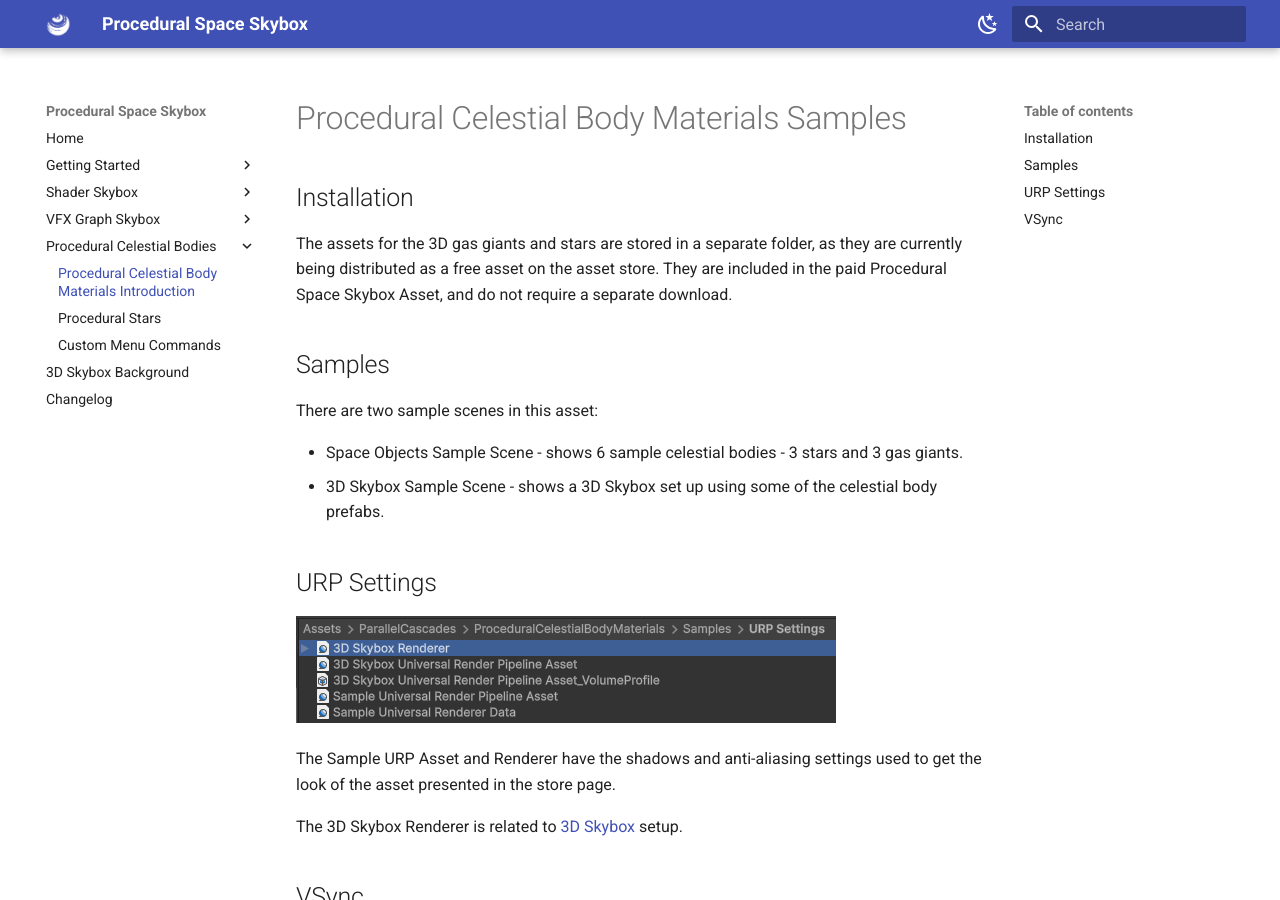
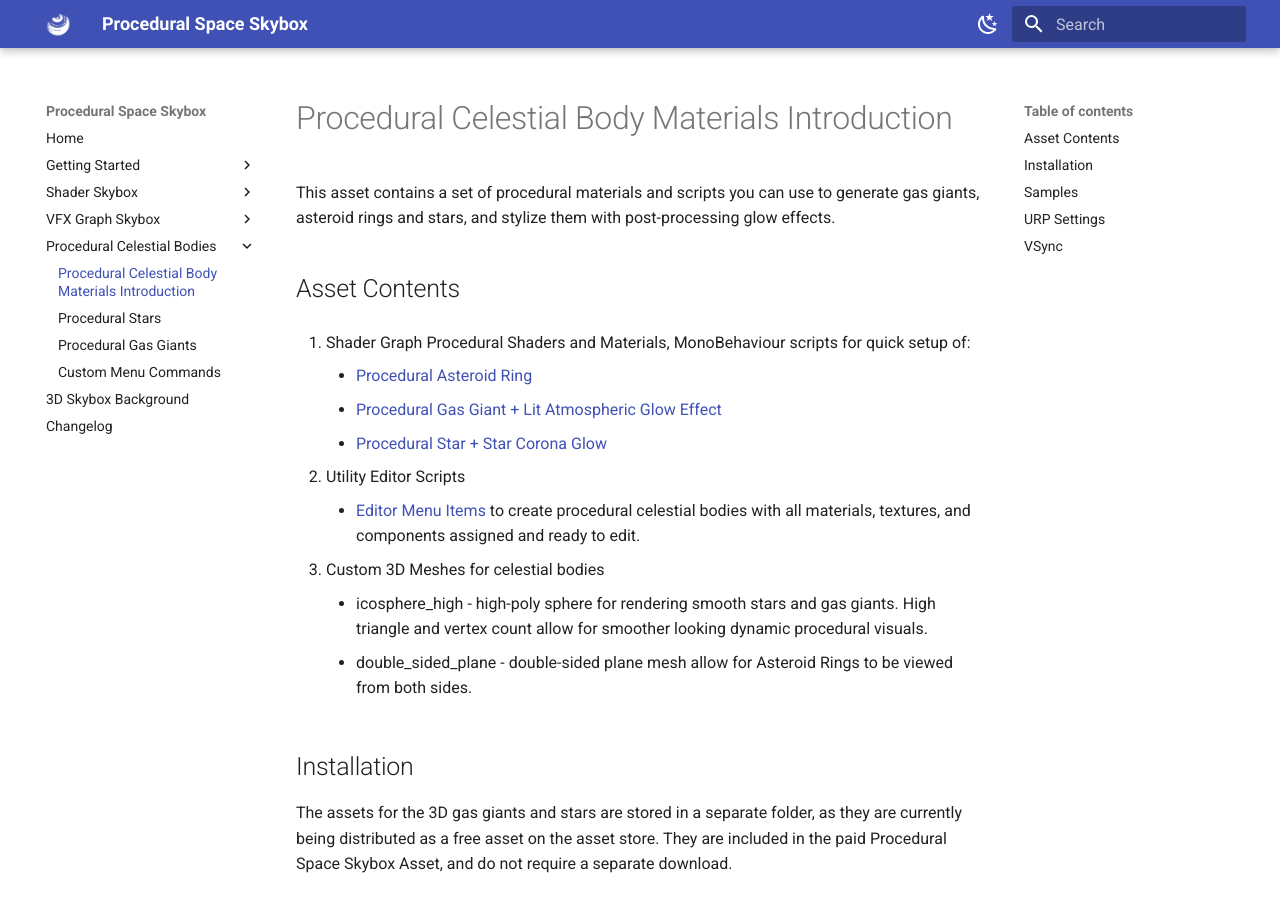
Before and after one commit to parallel-cascades/procedural-space-skybox-documentation, an MkDocs documentation site: the page built from docs/procedural-celestial-bodies/procedural-celestial-body-materials-introduction.md, in a window 1280 px wide and 900 px high. Built offline with MkDocs 1.6.1 and Material for MkDocs 9.7.7, drawn with Linux system fonts in a browser that asks for light colours.

Commit message:
updated pcbm docs

```diff
--- a/docs/procedural-celestial-bodies/procedural-celestial-body-materials-introduction.md
+++ b/docs/procedural-celestial-bodies/procedural-celestial-body-materials-introduction.md
@@ -1,4 +1,23 @@
-# Procedural Celestial Body Materials Samples
+# Procedural Celestial Body Materials Introduction
+
+This asset contains a set of procedural materials and scripts you can use to generate gas giants, asteroid rings and stars, and stylize them with post-processing glow effects.
+
+## Asset Contents
+
+1. Shader Graph Procedural Shaders and Materials, MonoBehaviour scripts for quick setup of:
+
+    - [Procedural Asteroid Ring]()
+    - [Procedural Gas Giant + Lit Atmospheric Glow Effect](./procedural-gas-giants.md)
+    - [Procedural Star + Star Corona Glow](./procedural-stars.md)
+
+2. Utility Editor Scripts
+
+    - [Editor Menu Items](./custom-menu-commands.md) to create procedural celestial bodies with all materials, textures, and components assigned and ready to edit.
+
+3. Custom 3D Meshes for celestial bodies
+
+    - icosphere_high - high-poly sphere for rendering smooth stars and gas giants. High triangle and vertex count allow for smoother looking dynamic procedural visuals.
+    - double_sided_plane - double-sided plane mesh allow for Asteroid Rings to be viewed from both sides.
 
 ## Installation
 The assets for the 3D gas giants and stars are stored in a separate folder, as they are currently being distributed as a free asset on the asset store. They are included in the paid Procedural Space Skybox Asset, and do not require a separate download.
--- a/mkdocs.yml
+++ b/mkdocs.yml
@@ -20,6 +20,7 @@
   - Procedural Celestial Bodies:
     - Procedural Celestial Body Materials Introduction: procedural-celestial-bodies/procedural-celestial-body-materials-introduction.md
     - Procedural Stars: procedural-celestial-bodies/procedural-stars.md
+    - Procedural Gas Giants: procedural-celestial-bodies/procedural-gas-giants.md
     - Custom Menu Commands: procedural-celestial-bodies/custom-menu-commands.md
   - 3D Skybox Background: 3d-skybox-background.md
   - Changelog: changelog.md
```
Also changed, not shown: docs/index.md (+2 -0 lines), docs/procedural-celestial-bodies/procedural-gas-giants.md (+5 -0 lines), 2 other files.
